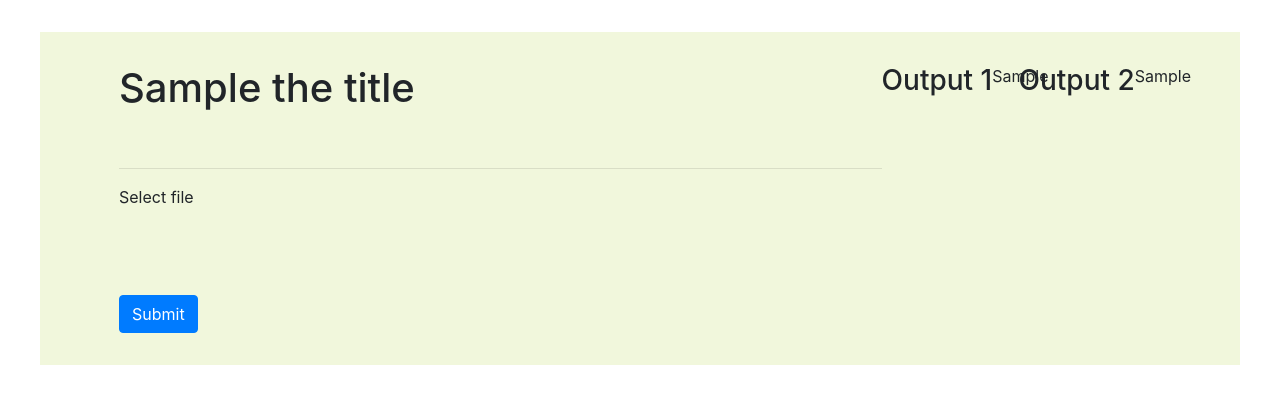
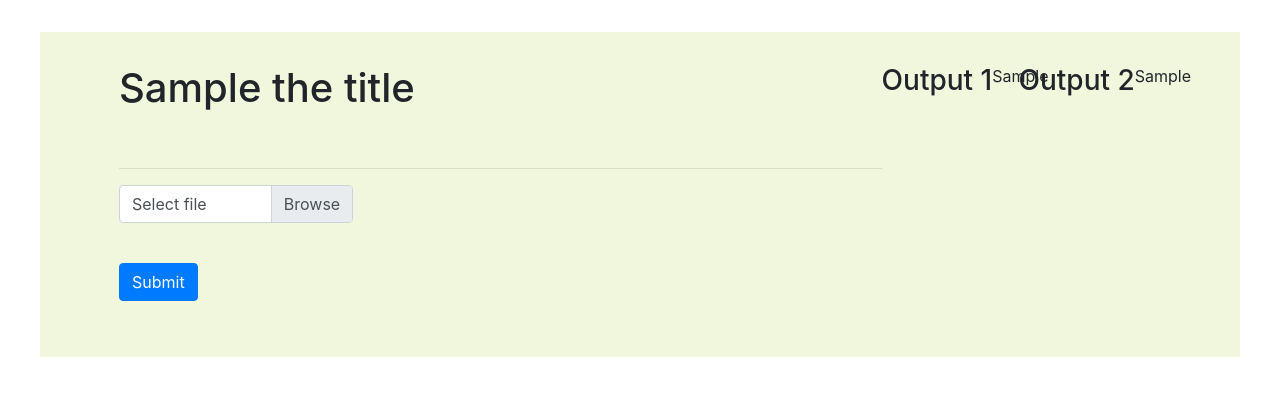
Before and after one commit to sktrinh12/nlpPDF_app, a Flask app: template templates/upload_pdf.html in a window 1280 px wide. Shown: the top 404 px of the page. Run offline with Flask 2, Linux system fonts and the light colour scheme; the template is opened without the code that fills it: most values are stand-ins (such as "Sample title", 1, 10 or a date in 2020); parts of the project's set-up code (start-up, migrations or seed data) failed here and were passed over; some libraries are stand-ins or nearby versions; some web fonts are replaced.

Commit message:
refactor: added new div tags
New div tags to correspond with the index.html file

```diff
--- a/templates/upload_pdf.html
+++ b/templates/upload_pdf.html
@@ -9,22 +9,36 @@
       <h1>{{ the_title }}</h1>
       <hr>
 
+      <div class="row">
+      <div class="col-4">
         <form action="/upload-pdf" method="POST" enctype="multipart/form-data">
           <div class="form-group">
-            <label>Select file</label>
             <div class="custom-file">
               <input oninput="filesize(this);" type="file" class="custom-file-input" name="pdf_up" id="pdf_up">
+              <label class="custom-file-label" for="pdf_up">Select file</label>
             </div>
           </div>
+       </div>
+      </div>
+
       <br>
-          <button type="submit" class="btn btn-primary">Submit</button>
+
+      <div class="row">
+      <div class="col-4">
+      <button onclick="clear_fz();" type="submit" class="btn btn-primary">Submit</button>
+      </div>
+      </div>
 
       </form>
+      <br>
+
       </div>
         <div class="row">
           <h3>Output 1</h3>
           {{ en_output|markdown }}
         </div>
+
+        <br>
 
         <div class="row">
           <h3>Output 2</h3>
@@ -34,13 +48,3 @@
 </div>
 
 {% endblock %}
-
-{% block script %}
-<script>
-  function filesize(elem){
-    var fz = elem.files[0].size
-    console.log(fz)
-    document.cookie = `filesize=${fz}`
-  }
-</script>
-{% endblock %}
```
Lines whose indentation alone changed are shown as unchanged.
